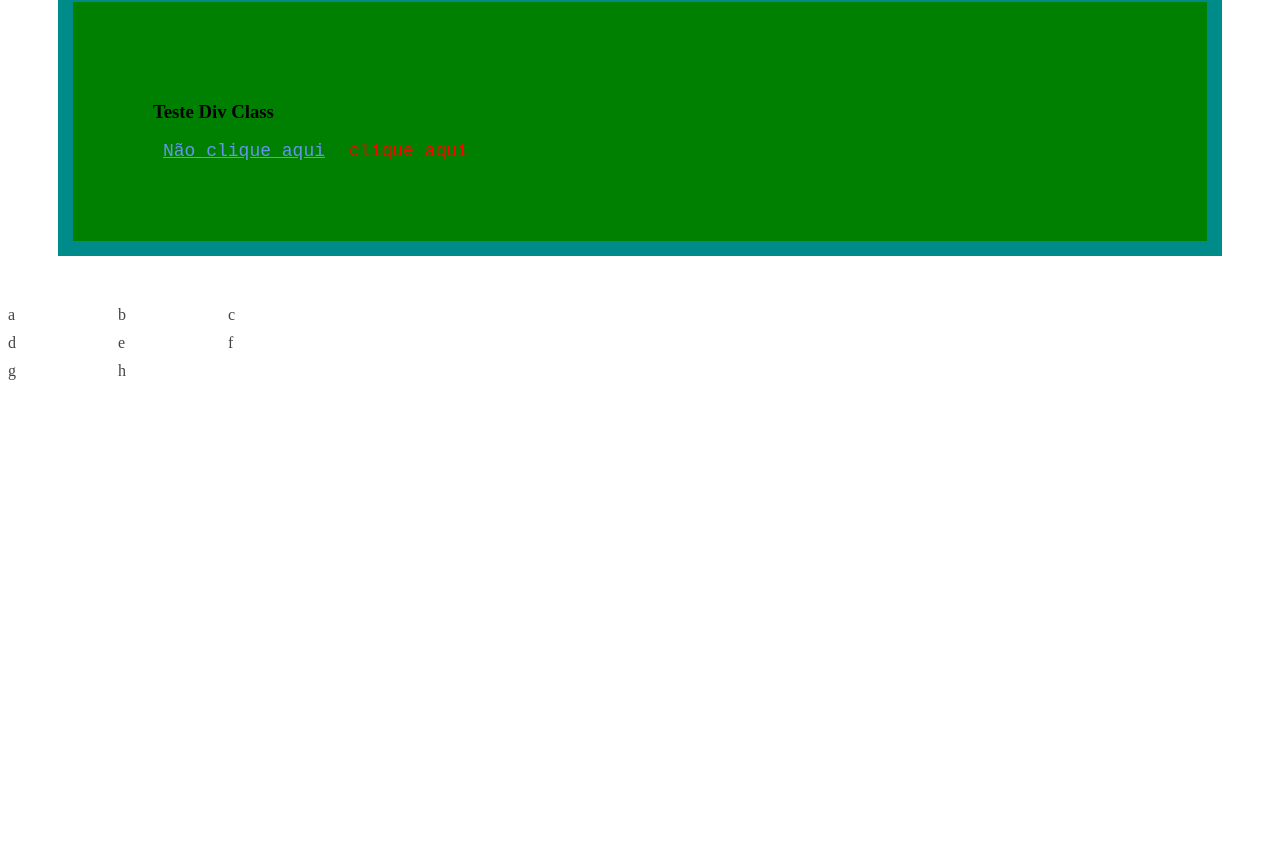
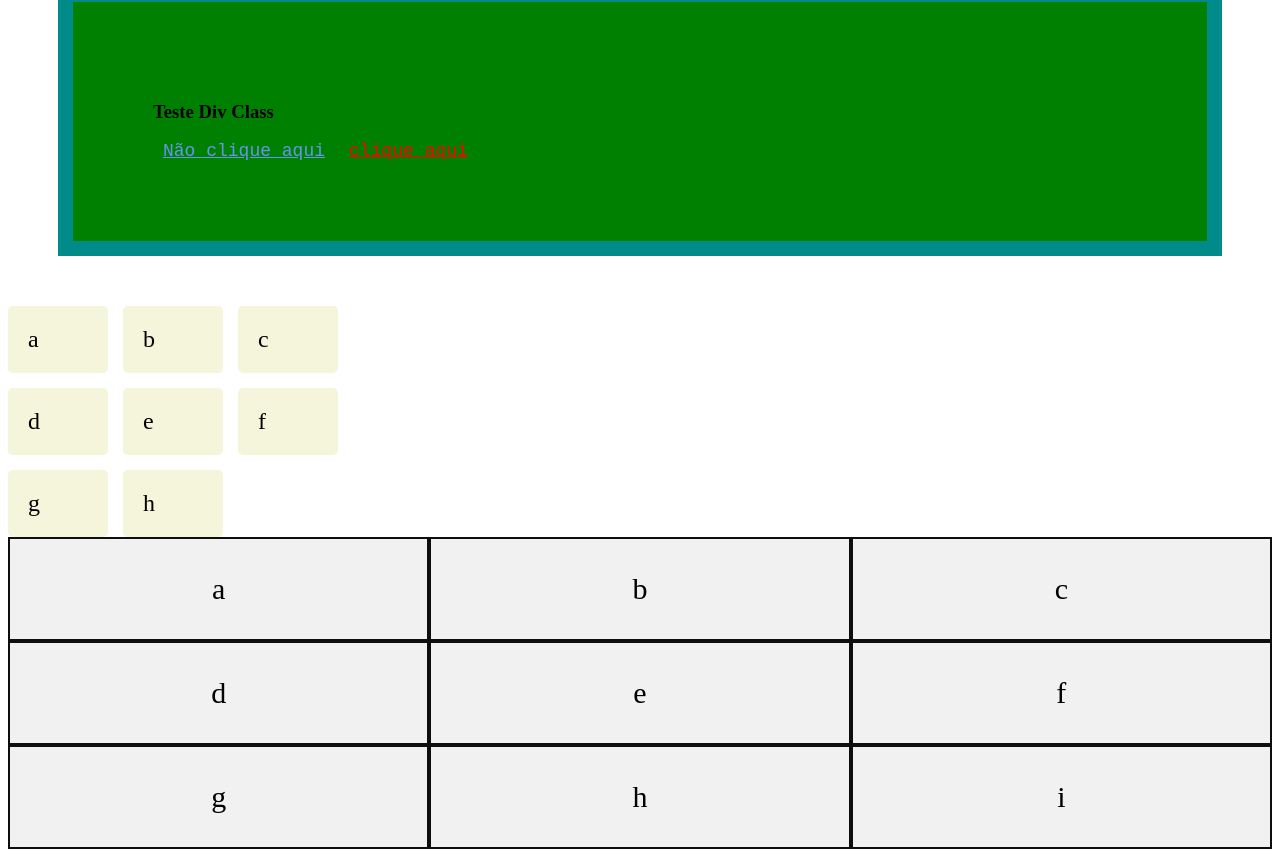
Before and after one commit to yFernandess/ProjetoHTML, a plain HTML site: page index.html in a window 1280 px wide. Shown: the part 529-1386 px from the top of the page. Before the commit the page ends 917 px from the top, so only its background shows below. Drawn offline with Linux system fonts and the light colour scheme.

Commit message:
Criação de uma página de teste html usando css

```diff
--- a/css/styles.css
+++ b/css/styles.css
@@ -30,7 +30,29 @@ a[href="index.html"] {
 .wrapper {
     display: grid;
     grid-template-columns: 100px 100px 100px;
-    grid-gap: 10px;
+    grid-gap: 15px;
     background-color: #fff;
     color: #444;
 }
+
+.box {
+    background-color: beige;
+    color: black;
+    border-radius: 5px;
+    padding: 20px;
+    font-size: 150%;
+}
+
+.flex-container {
+    display: flex;
+    flex-wrap: wrap;
+}
+
+.flex-container > div {
+    border: 2px solid #0e0e0e;
+    background-color: #f1f1f1;
+    text-align: center;
+    line-height: 100px;
+    font-size: 30px;
+    flex: 1 25%;
+}
--- a/index.html
+++ b/index.html
@@ -41,5 +41,17 @@
             <div class="box">g</div>
             <div class="box">h</div>
         </div>
+
+        <div class="flex-container">
+            <div>a</div>
+            <div>b</div>
+            <div>c</div>
+            <div>d</div>
+            <div>e</div>
+            <div>f</div>
+            <div>g</div>
+            <div>h</div>
+            <div>i</div>
+        </div>
     </body>
 </html>
```
